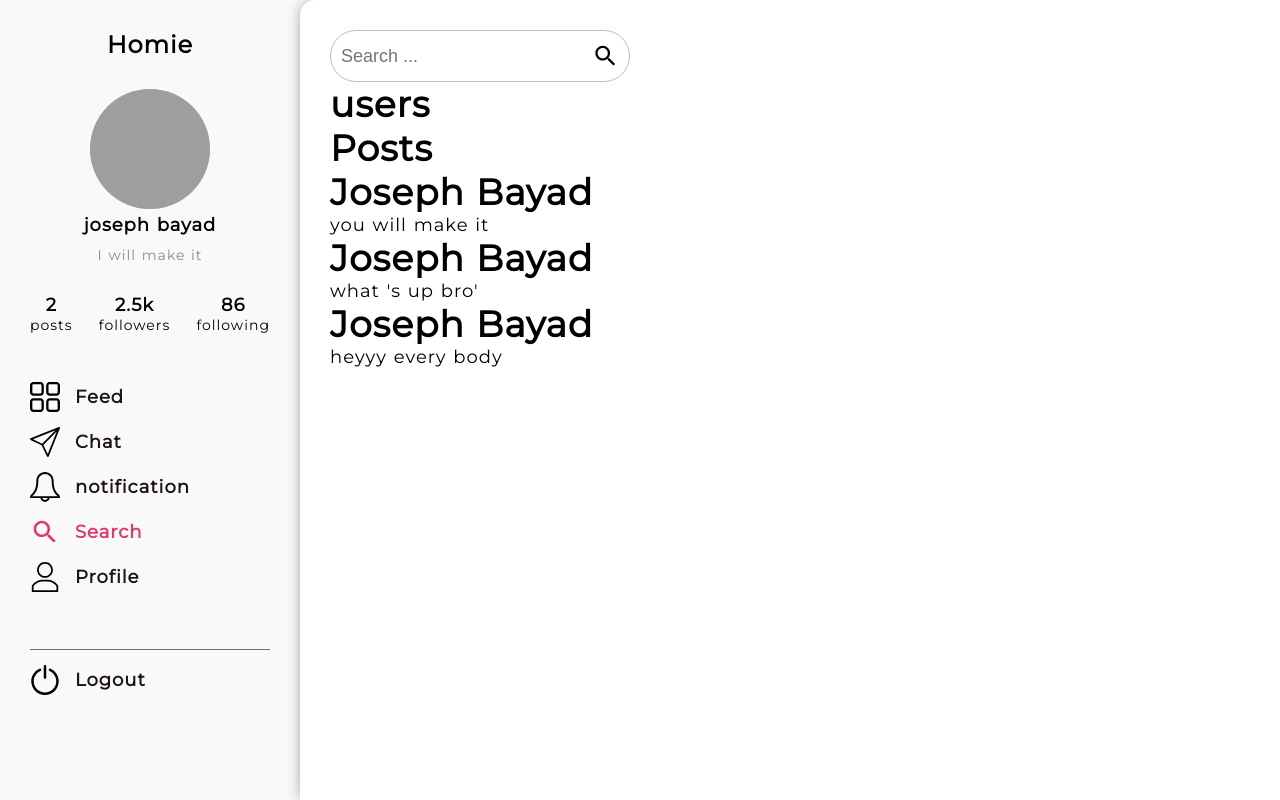
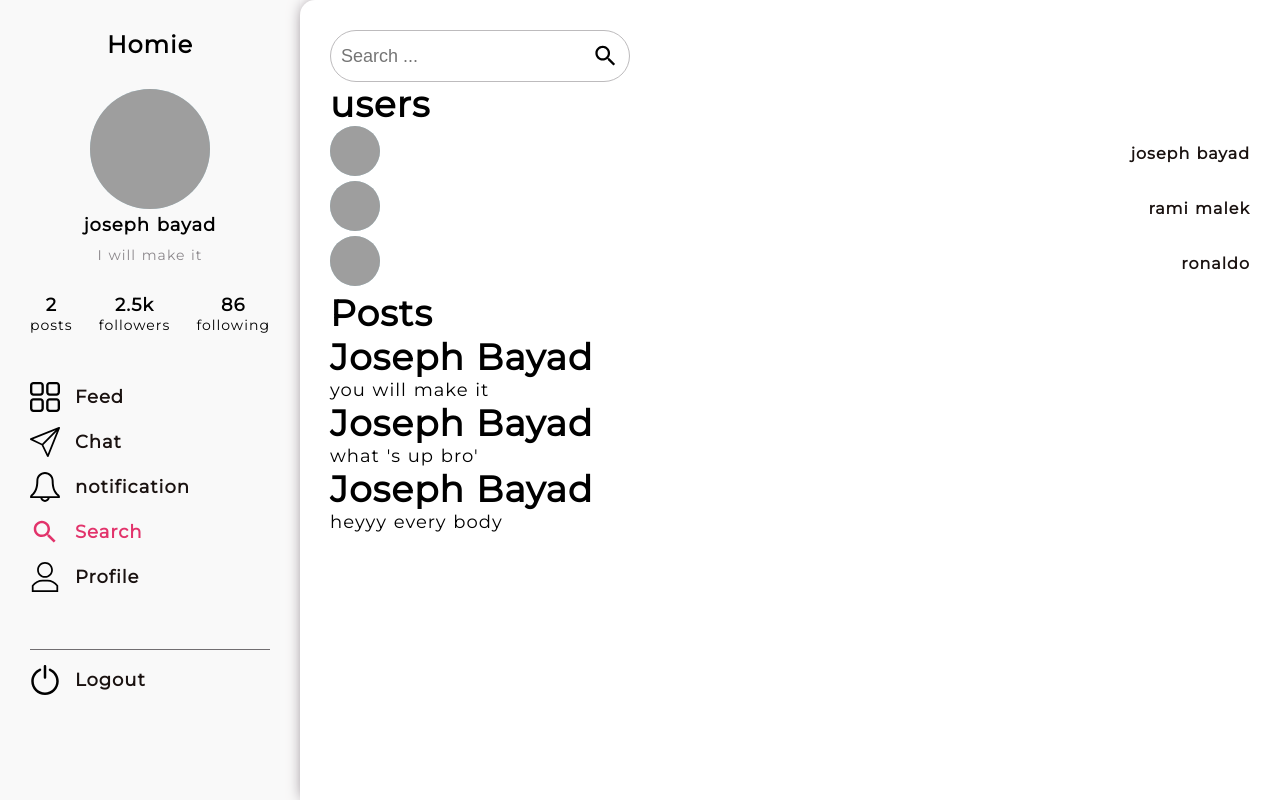
Before and after one commit to YoussefBayad/Homie-firebase, a React (Create React App) app: page /search in a window 1280 px wide. Built offline with nearby package versions, Linux system fonts and the light colour scheme; grey boxes are pictures that could not be loaded.

Commit message:
filteringposts and users same time same function

```diff
--- a/src/components/UsernameAndDate/index.js
+++ b/src/components/UsernameAndDate/index.js
@@ -11,8 +11,8 @@ const UsernameAndDate = ({
   createdAt,
   ...otherProps
 }) => {
-  const date = parseISO(createdAt);
-  const timeAgo = formatDistanceToNow(date);
+  const date = createdAt && parseISO(createdAt);
+  const timeAgo = createdAt && formatDistanceToNow(date);
   return (
     <Link to={`/profile/${id}`}>
       <div className='post-header' {...otherProps}>
@@ -21,9 +21,11 @@ const UsernameAndDate = ({
         </div>
         <div className='username-and-date'>
           <p className='post-username'>{displayName} </p>
-          <p className='post-date' title={date}>
-            <i>{timeAgo} ago</i>
-          </p>
+          {createdAt && (
+            <p className='post-date' title={date}>
+              <i>{timeAgo} ago</i>
+            </p>
+          )}
         </div>
       </div>
     </Link>
--- a/src/features/search/SearchResults.js
+++ b/src/features/search/SearchResults.js
@@ -1,11 +1,16 @@
 import React from 'react';
+import UsernameAndDate from '../../components/UsernameAndDate';
 
-const SearchResults = ({ posts, query }) => {
+const SearchResults = ({ posts, users, query }) => {
   return (
     <div className='search-results'>
       <div className='search-users'>
         <h1>users</h1>
-        <div className='search-users-results'></div>
+        <div className='search-users-results'>
+          {users.length > 0 &&
+            users.map((user) => <UsernameAndDate {...user} />)}
+          {users.length === 0 && <p> There is no user such "{query}"</p>}
+        </div>
       </div>
       <div className='search-posts'>
         <h1>Posts</h1>
--- a/src/features/search/filterData.js
+++ b/src/features/search/filterData.js
@@ -2,12 +2,17 @@ const filterData = (query, data) => {
   if (query.trim() === '') {
     return data;
   } else {
-    const results = data.filter((i) =>
-      i.content
-        .replace(/\s/g, '')
-        .toLowerCase()
-        .includes(query.replace(/\s/g, '').toLowerCase())
-    );
+    const results = data.filter((i) => {
+      return i.content
+        ? i.content
+            .replace(/\s/g, '')
+            .toLowerCase()
+            .includes(query.replace(/\s/g, '').toLowerCase())
+        : i.displayName
+            .replace(/\s/g, '')
+            .toLowerCase()
+            .includes(query.replace(/\s/g, '').toLowerCase());
+    });
     return results;
   }
 };
--- a/src/pages/Profile/index.js
+++ b/src/pages/Profile/index.js
@@ -4,7 +4,7 @@ import userInfoListener from '../../utils/userInfoListener';
 import UserInfo from '../../components/UserInfo';
 import Posts from '../../features/posts/Posts';
 import BackToTop from '../../components/BackToTop';
-import { useParams } from 'react-router-dom';
+import { Redirect, useParams } from 'react-router-dom';
 import likesListener from '../../utils/likesListener';
 import postsListener from '../../utils/postsListener';
 import AddPost from '../../features/posts/AddPost';
@@ -12,14 +12,13 @@ import Button from '../../components/forms/Button';
 
 //style
 import './style.scss';
-import Spinner from '../../components/Spinner';
 
 const Profile = () => {
   const { id } = useParams();
   const users = useSelector((state) => state.users.data);
   const currentUserId = useSelector((state) => state.auth.user.id);
   const user = users.find((user) => user.id === Number(id));
-  const ifCurrentUser = user.id === currentUserId;
+  const ifCurrentUser = user && user.id === currentUserId;
   const [isEditing, setIsEditing] = useState(false);
 
   useEffect(() => {
@@ -52,7 +51,7 @@ const Profile = () => {
           )}
         </>
       )}
-      {!user && <Spinner />}
+      {!user && <Redirect to='/' />}
       <h2>Posts</h2>
       {ifCurrentUser && <AddPost />}
       <Posts userId={id} />
```
